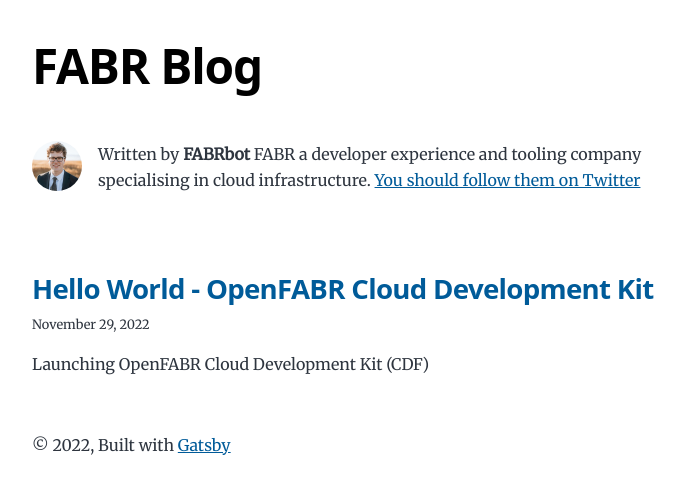
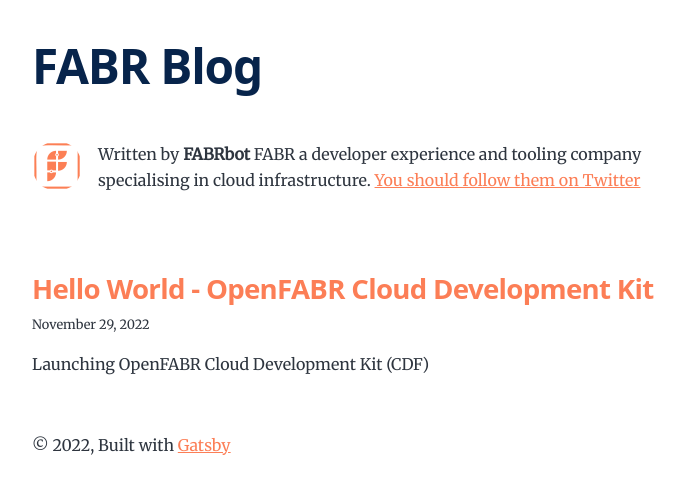
Before and after one commit to fabrhq/blog, a Gatsby site: page / in a window 1280 px wide. Shown: the whole page, without its empty margins (292-977 px from the left). Built offline with nearby package versions, Linux system fonts and the light colour scheme; Gatsby itself is replaced by a stand-in of ours.

Commit message:
styling: adjust to brand

```diff
--- a/src/components/bio.js
+++ b/src/components/bio.js
@@ -36,7 +36,7 @@
         className="bio-avatar"
         layout="fixed"
         formats={["auto", "webp", "avif"]}
-        src="../images/profile-pic.png"
+        src="../images/fabr-icon.png"
         width={50}
         height={50}
         quality={95}
--- a/src/style.css
+++ b/src/style.css
@@ -52,11 +52,11 @@
   --fontSize-5: 2.074rem;
   --fontSize-6: 2.488rem;
   --fontSize-7: 2.986rem;
-  --color-primary: #005b99;
+  --color-primary: #FC7E56;
   --color-text: #2e353f;
   --color-text-light: #4f5969;
-  --color-heading: #1a202c;
-  --color-heading-black: black;
+  --color-heading: #07244B;
+  --color-heading-black: #07244B;
   --color-accent: #d1dce5;
 }
 
```
Also changed, not shown: src/images/gatsby-icon.png (deleted).
